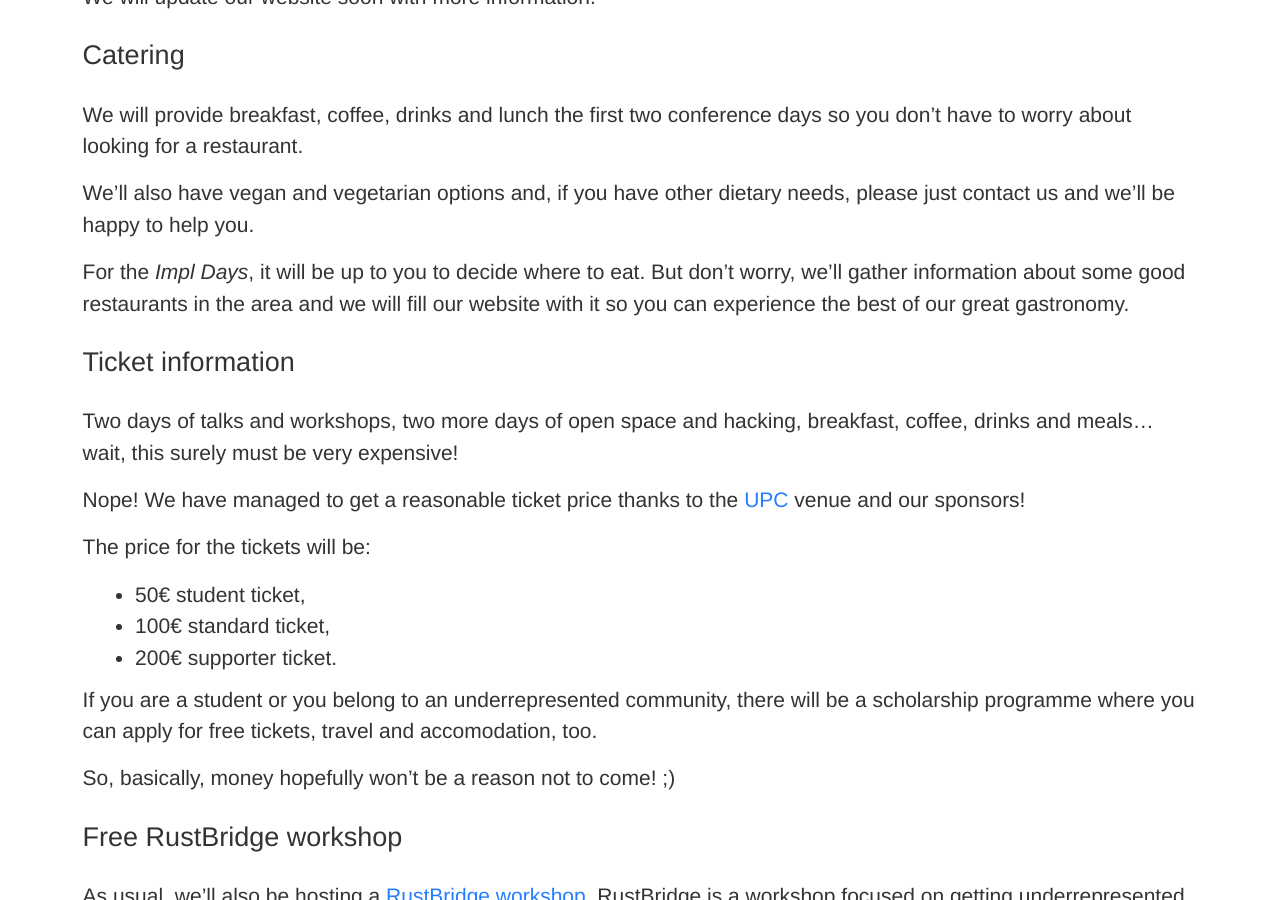
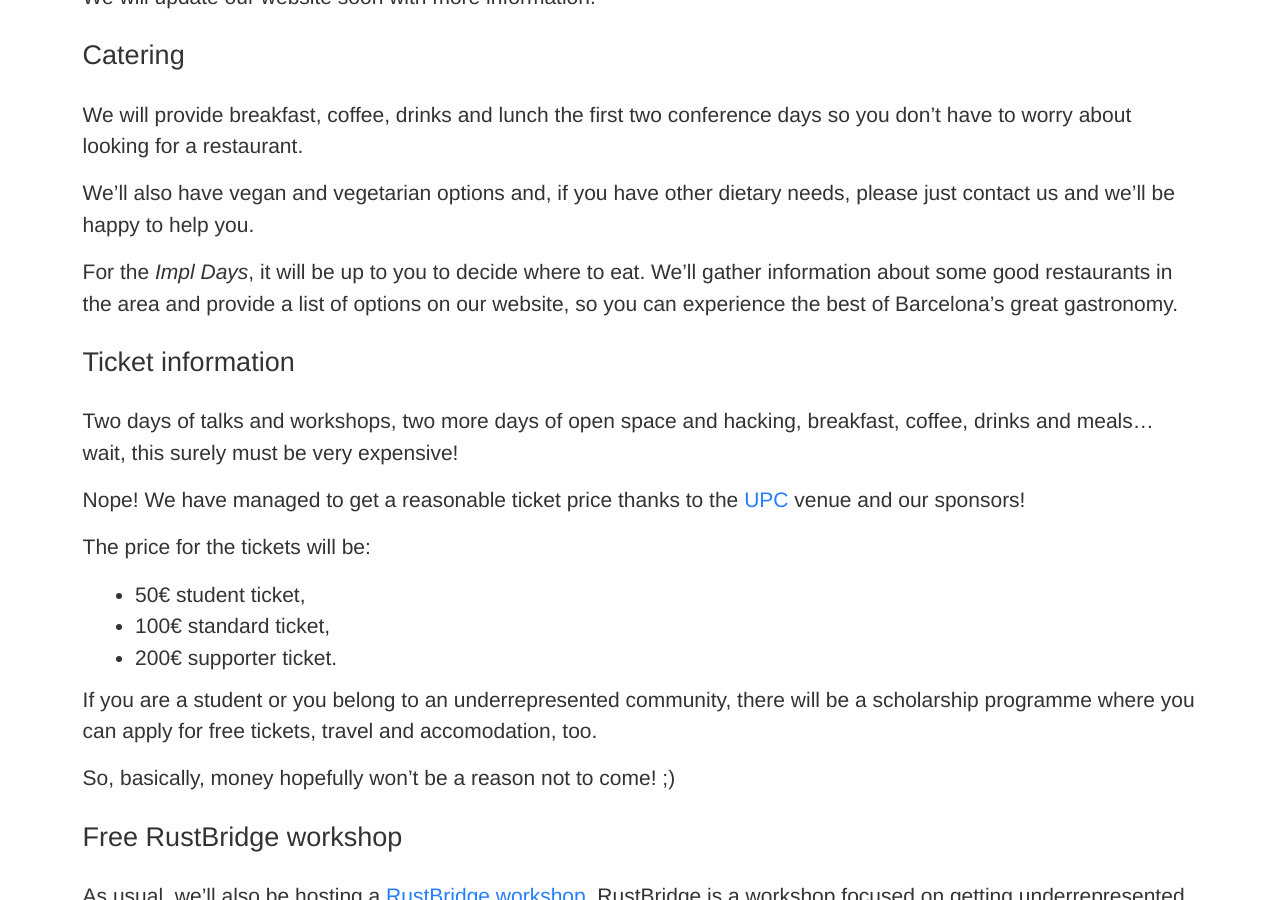
Before and after one commit to RustFestEU/blog.rustfest.eu, a Jekyll site: the page built from _posts/2019-07-12-barcelona-announcement.md, in a window 1280 px wide and 900 px high, scrolled down 2466 px. Built offline with Jekyll 4.4.1, drawn with Linux system fonts in a browser that asks for light colours.

Commit message:
Update _posts/2019-07-12-barcelona-announcement.md
Co-Authored-By: Jan-Erik Rediger <janerik@fnordig.de>

```diff
--- a/_posts/2019-07-12-barcelona-announcement.md
+++ b/_posts/2019-07-12-barcelona-announcement.md
@@ -51,7 +51,7 @@ We will provide breakfast, coffee, drinks and lunch the first two conference day
 
 We'll also have vegan and vegetarian options and, if you have other dietary needs, please just contact us and we'll be happy to help you.
 
-For the *Impl Days*, it will be up to you to decide where to eat. But don't worry, we'll gather information about some good restaurants in the area and we will fill our website with it so you can experience the best of our great gastronomy.
+For the *Impl Days*, it will be up to you to decide where to eat. We'll gather information about some good restaurants in the area and provide a list of options on our website, so you can experience the best of Barcelona's great gastronomy.
 
 ## Ticket information
 
```
